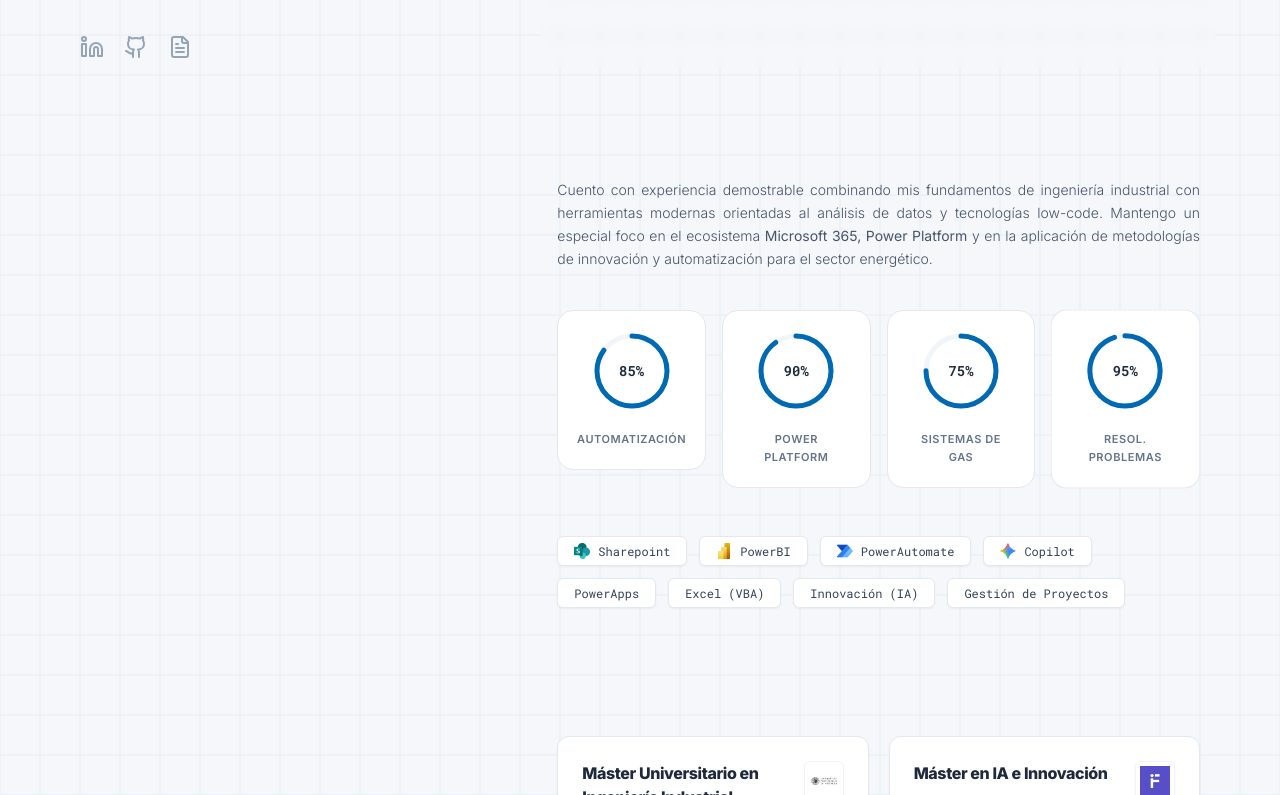
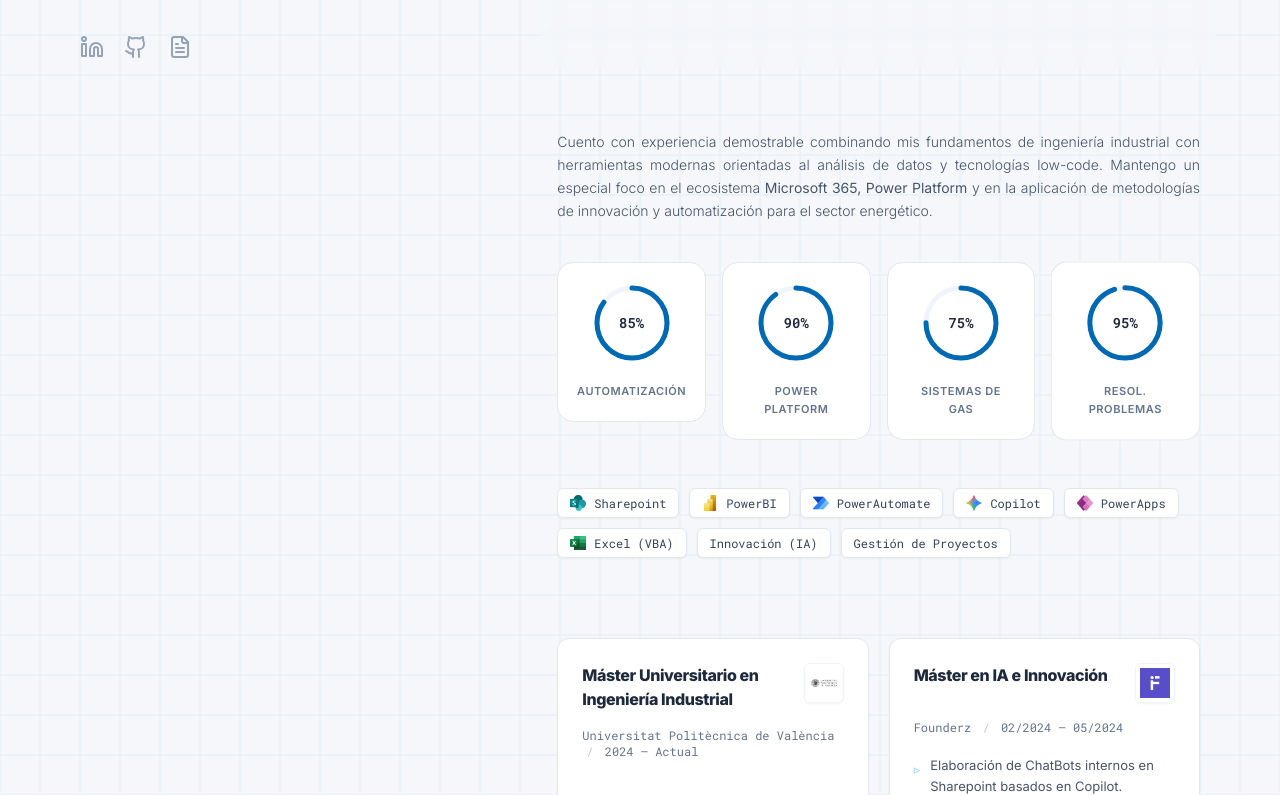
Before and after one commit to Nachotenquilis/portfolio-industrial, a React (Vite) app: page / in a window 1280 px wide. Shown: the part 765-1560 px from the top of the page. Built offline with nearby package versions, Linux system fonts and the light colour scheme.

Commit message:
style: final design polish resolving margins and fixing spacing

```diff
--- a/src/App.jsx
+++ b/src/App.jsx
@@ -43,7 +43,7 @@
         </header>
 
         {/* Right Column: Scrollable Content */}
-        <main className="lg:w-7/12 pt-24 lg:pt-24 pb-12 px-6 lg:pr-12 xl:pr-20 space-y-32">
+        <main className="lg:w-7/12 pt-24 lg:pt-24 pb-12 px-6 lg:pr-12 xl:pr-20 space-y-20">
 
           <Experience />
           <Skills />
--- a/src/components/sections/About.jsx
+++ b/src/components/sections/About.jsx
@@ -3,7 +3,7 @@
 
 const About = () => {
   return (
-    <section id="about" className="scroll-mt-24 mb-24">
+    <section id="about" className="scroll-mt-24">
       <div className="sticky top-0 z-20 -mx-6 mb-8 w-screen glass-panel px-6 py-5 lg:hidden">
         <h2 className="text-sm font-bold uppercase tracking-widest text-slate-900 dark:text-slate-100">
           Sobre Mí
--- a/src/components/sections/Education.jsx
+++ b/src/components/sections/Education.jsx
@@ -51,7 +51,7 @@
         </h2>
       </div>
 
-      <div className="grid grid-cols-1 md:grid-cols-2 gap-5 mb-14">
+      <div className="grid grid-cols-1 md:grid-cols-2 gap-5 mb-10">
         <EducationCard
           title="Máster Universitario en Ingeniería Industrial"
           institution="Universitat Politècnica de València"
--- a/src/components/sections/Experience.jsx
+++ b/src/components/sections/Experience.jsx
@@ -54,7 +54,7 @@
 
 const Experience = () => {
   return (
-    <section id="experience" className="group/list scroll-mt-24 mb-24">
+    <section id="experience" className="group/list scroll-mt-24">
       <div className="sticky top-0 z-20 -mx-6 mb-8 w-screen glass-panel px-6 py-5 lg:hidden">
         <h2 className="text-sm font-bold uppercase tracking-widest text-slate-900 dark:text-slate-100">
           Experiencia
--- a/src/components/sections/Skills.jsx
+++ b/src/components/sections/Skills.jsx
@@ -17,7 +17,7 @@
   };
 
   return (
-    <section id="skills" className="scroll-mt-24 mb-24">
+    <section id="skills" className="scroll-mt-24 mb-10">
       <div className="sticky top-0 z-20 -mx-6 mb-8 w-screen glass-panel px-6 py-5 lg:hidden">
         <h2 className="text-sm font-bold uppercase tracking-widest text-slate-900 dark:text-slate-100">
           Habilidades
@@ -55,21 +55,21 @@
         whileInView={{ opacity: 1 }}
         viewport={{ once: true }}
         transition={{ delay: 0.4, duration: 0.8 }}
-        className="flex flex-wrap gap-3"
+        className="flex flex-wrap gap-2.5"
       >
          {[
            { name: 'Sharepoint', img: './sharepoint.png' },
            { name: 'PowerBI', img: './powerbi.png' },
            { name: 'PowerAutomate', img: './powerautomate.png' },
            { name: 'Copilot', img: './copilot.png' },
-           { name: 'PowerApps' },
-           { name: 'Excel (VBA)' },
+           { name: 'PowerApps', img: './powerapps.png' },
+           { name: 'Excel (VBA)', img: './excel.png' },
            { name: 'Innovación (IA)' },
            { name: 'Gestión de Proyectos' }
          ].map(skill => (
             <div
               key={skill.name}
-              className="flex items-center gap-2 px-4 py-1.5 text-xs font-mono font-medium rounded-md bg-white dark:bg-slate-900 text-slate-700 dark:text-slate-300 border border-slate-200 dark:border-slate-800 shadow-sm hover:shadow-md hover:-translate-y-0.5 hover:border-enagas-cyan/30 transition-all cursor-default group"
+              className="flex items-center gap-2 px-3 py-1.5 text-xs font-mono font-medium rounded-md bg-white dark:bg-slate-900 text-slate-700 dark:text-slate-300 border border-slate-200 dark:border-slate-800 shadow-sm hover:shadow-md hover:-translate-y-0.5 hover:border-enagas-cyan/30 transition-all cursor-default group"
             >
                {skill.img && (
                  <img src={skill.img} alt={skill.name} className="w-4 h-4 object-contain group-hover:scale-110 transition-transform" />
```
Also changed, not shown: public/excel.png (added), public/powerapps.png (added).
